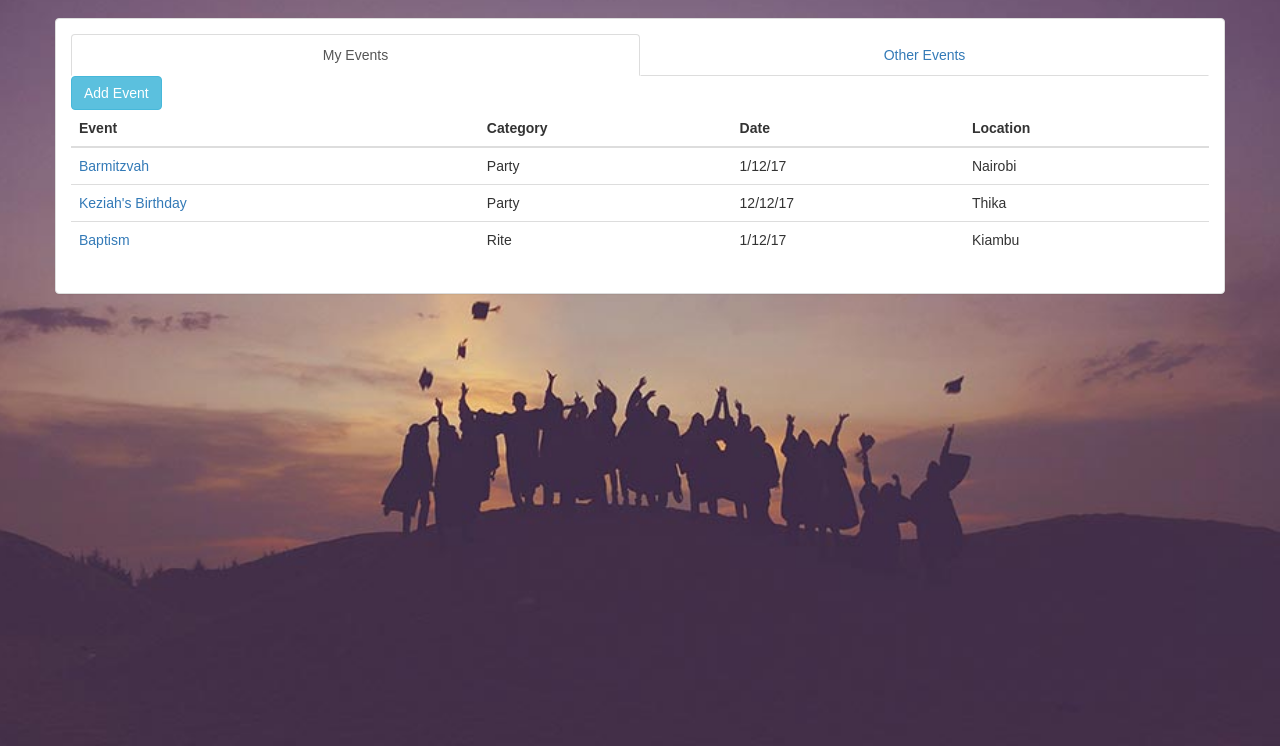
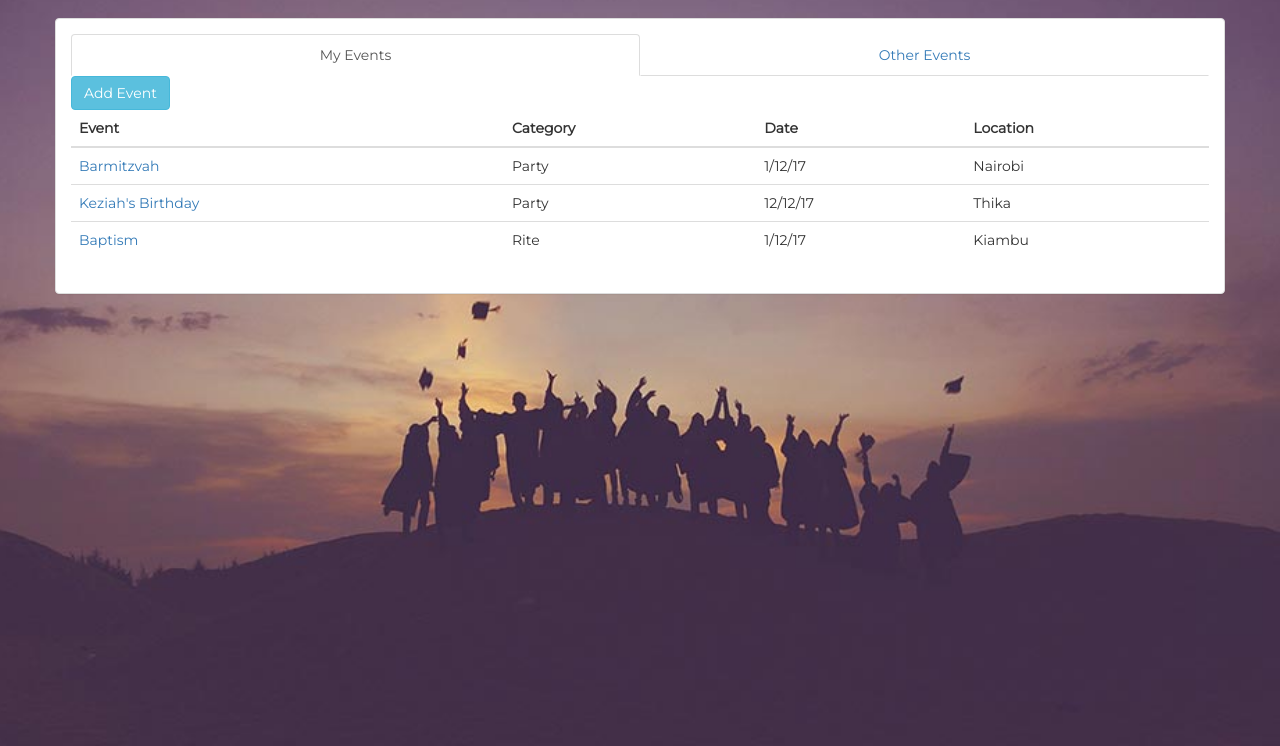
Before and after one commit to BonifaceMaina/brightevents, a plain HTML site: page designs/UI/dashboard.html in a window 1280 px wide. Shown: the part 54-800 px from the top of the page. Drawn offline with nearby package versions, Linux system fonts and the light colour scheme.

Commit message:
(Fix) Add fonts cdn link

```diff
--- a/designs/UI/dashboard.html
+++ b/designs/UI/dashboard.html
@@ -6,6 +6,7 @@
     <meta http-equiv="X-UA-Compatible" content="ie=edge">
     <link rel="icon" type="image/png" href="images/icon.png">
     <link rel="stylesheet" href="https://maxcdn.bootstrapcdn.com/bootstrap/3.3.7/css/bootstrap.min.css">
+    <link href=' http://fonts.googleapis.com/css?family=Montserrat' rel='stylesheet' type='text/css'>
     <link rel="stylesheet" href="css/styles.css">
     <title>Dashboard</title>
 </head>
```
Also changed, not shown: designs/UI/index.html (+1 -0 lines).
